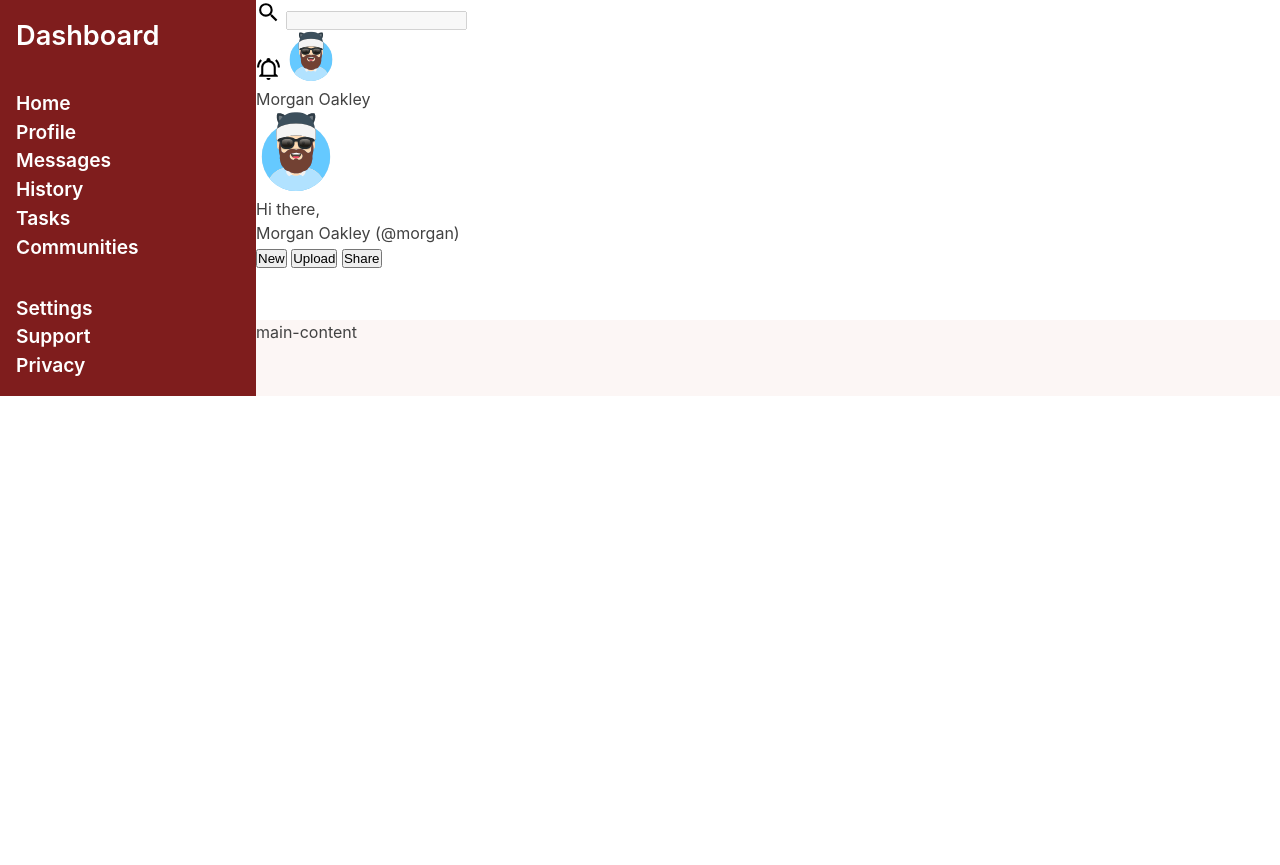
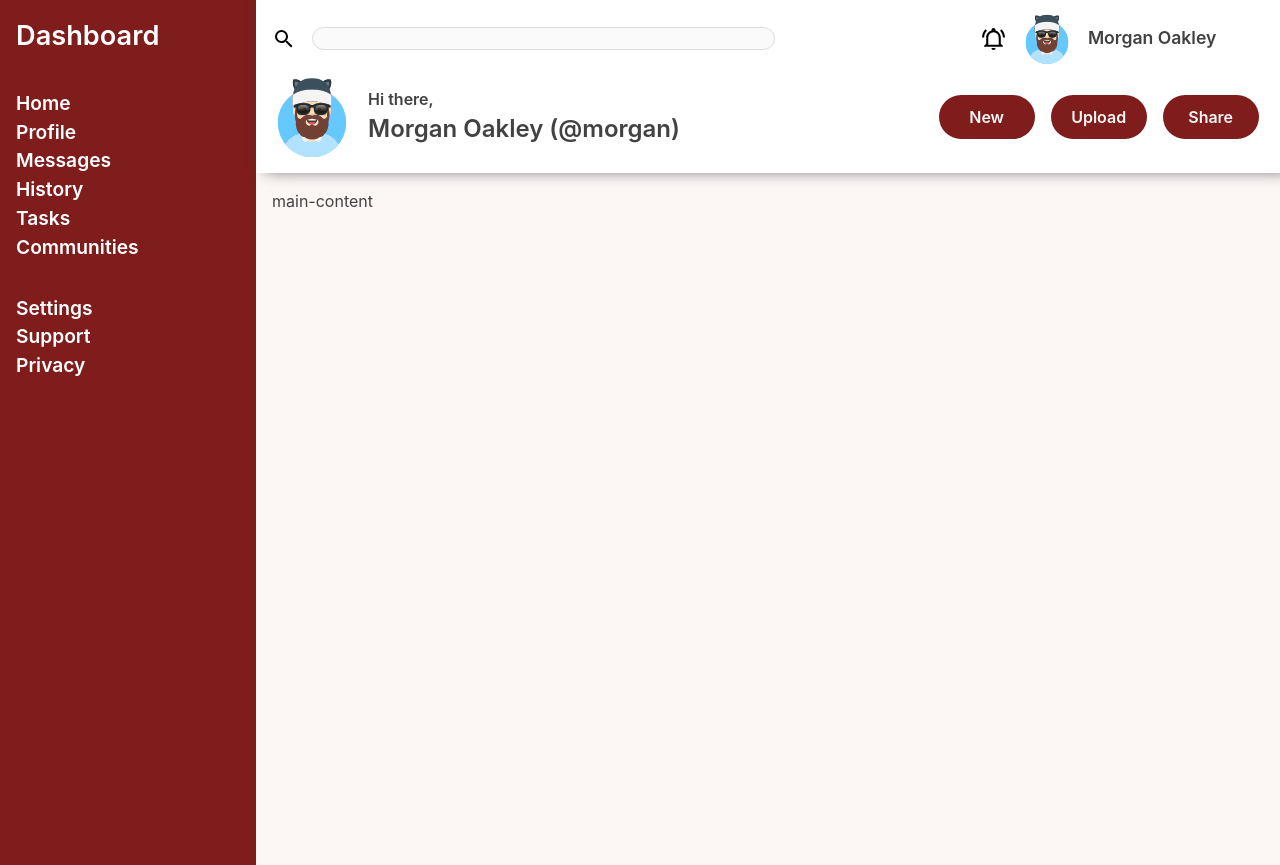
Before and after one commit to smith109/admin-dashboard, a plain HTML site: page index.html in a window 1280 px wide. Before the commit the page ends 800 px from the top, so only its background shows below. Drawn offline with Linux system fonts and the light colour scheme.

Commit message:
Add styles to the header section

```diff
--- a/css/style.css
+++ b/css/style.css
@@ -3,6 +3,8 @@
   --clr-secondary: #fcf6f5;
   --clr-neutral-lt: #ffffff;
   --clr-neutral-dk: #424242;
+  --header-shadow: 10px -4px 16px 0px var(--clr-neutral-dk);
+  --input-border: 1px solid #dcdcdc;
   --ff-base: Inter, Roboto, 'Helvetica Neue',
     'Arial Nova', 'Nimbus Sans', Arial, sans-serif;
 }
@@ -29,9 +31,27 @@ ul {
   list-style: none;
 }
 
+label {
+  display: block;
+}
+
+img {
+  display: block;
+  max-width: 100%;
+}
+
+button {
+  font: inherit;
+  cursor: pointer;
+}
+
 body>.container {
   display: grid;
-  grid-template-columns: 1fr 4fr;
+  grid-template: 1fr 4fr / 1fr 4fr;
+}
+
+.container>* {
+  padding: 1rem;
 }
 
 .container>.sidebar {
@@ -42,7 +62,6 @@ body>.container {
   grid-template-rows: auto auto 1fr;
   gap: 32px;
   font-weight: 600;
-  padding: 1rem;
 }
 
 .sidebar .logo>a {
@@ -53,6 +72,73 @@ body>.container {
   font-size: 1.2rem;
 }
 
+.container>.header {
+  display: grid;
+  grid-template-columns: 2fr 1fr;
+  grid-template-rows: 45px 1fr;
+  row-gap: 16px;
+  position: relative;
+  box-shadow: var(--header-shadow);
+}
+
+.header>div:not(:last-child) {
+  display: flex;
+  align-items: center;
+  gap: 16px;
+}
+
+.header p {
+  font-weight: 600;
+}
+
+.search-bar label>img {
+  width: 1.5rem;
+  height: 1.5rem;
+}
+
+.search-bar input[type='search'] {
+  border: var(--input-border);
+  border-radius: 30rem;
+  padding: .2rem;
+  width: 70%;
+}
+
+.header>.menu {
+  justify-self: center;
+}
+
+.menu>p {
+  font-size: 1.1rem;
+}
+
+.user-info p:last-of-type {
+  font-size: 1.5rem;
+}
+
+.header .btn-container {
+  align-self: center;
+  justify-self: center;
+  display: flex;
+  gap: 16px;
+}
+
+.btn-container button {
+  background: var(--clr-primary);
+  color: var(--clr-secondary);
+  border: 2px solid transparent;
+  padding: 8px 16px;
+  border-radius: 30rem;
+  width: 6rem;
+  font-weight: 600;
+  text-align: center;
+}
+
+.btn-container button:hover {
+  background: var(--clr-secondary);
+  border: 2px solid var(--clr-primary);
+  color: var(--clr-primary);
+}
+
 .container>.main-content {
   background: var(--clr-secondary);
 }
```
